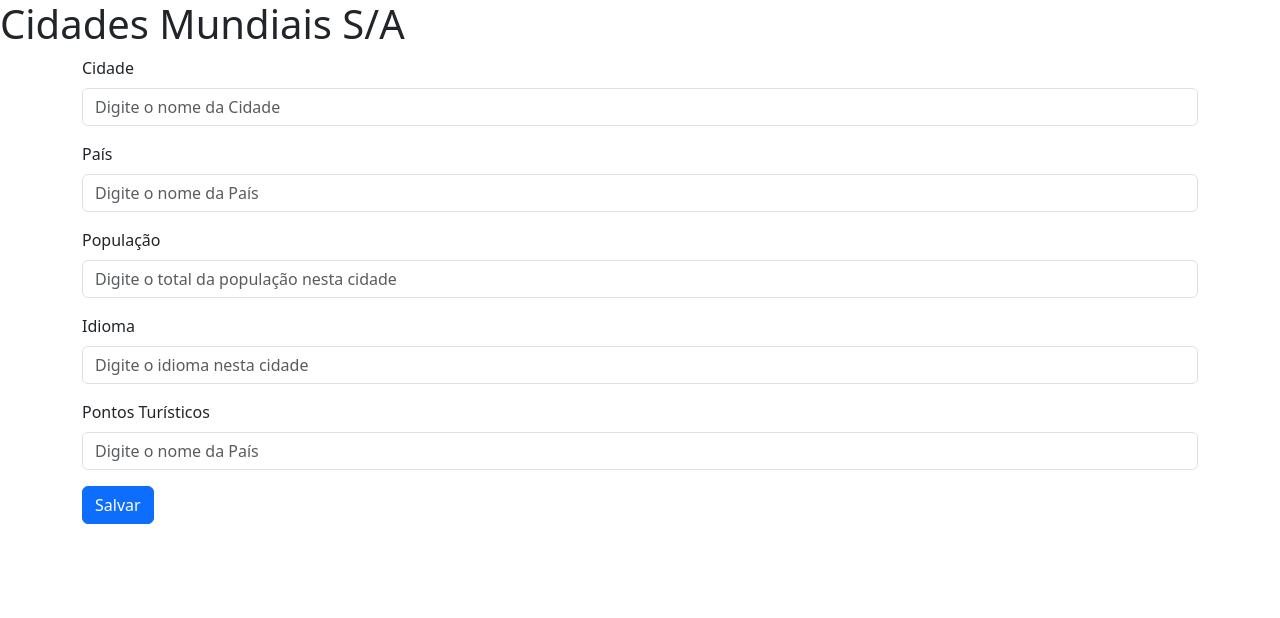
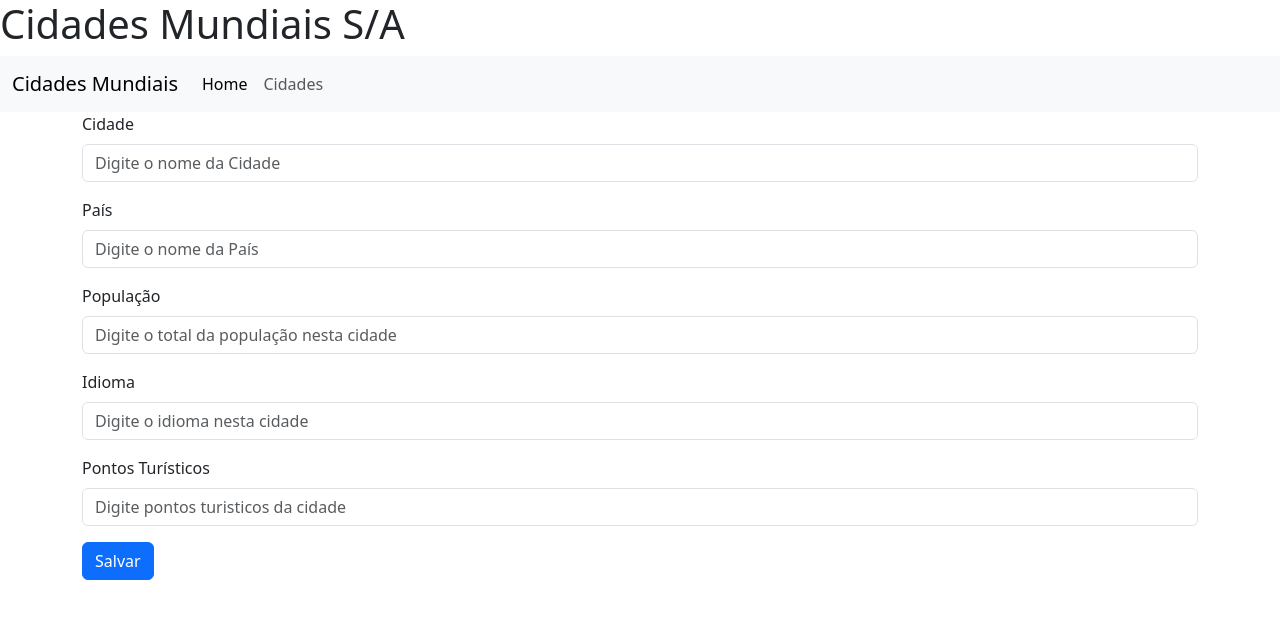
Before and after one commit to ivoosa7/CitiesProject, an Angular app: page /cidade in a window 1280 px wide. Shown: the top 618 px of the page. Built offline with nearby package versions, Linux system fonts and the light colour scheme.

Commit message:
CRUD it's Working

```diff
--- a/src/app/app-routing.module.ts
+++ b/src/app/app-routing.module.ts
@@ -1,13 +1,15 @@
+import { HomeComponent } from './home/home.component';
 import { NgModule } from '@angular/core';
 import { RouterModule, Routes } from '@angular/router';
 import { FormCidadesComponent } from './form-cidades/form-cidades.component';
 import { TableCidadesComponent } from './table-cidades/table-cidades.component';
 
 const routes: Routes = [
-  {path: '', redirectTo:'/cidades', pathMatch:'full'},
+  {path: '', redirectTo:'/home', pathMatch:'full'},
   {path: 'cidades', component: TableCidadesComponent},
   {path: 'cidade/:id', component: FormCidadesComponent},
-  {path: 'cidade', component: FormCidadesComponent}
+  {path: 'cidade', component: FormCidadesComponent},
+  {path: 'home', component: HomeComponent}
 ];
 
 @NgModule({
--- a/src/app/app.component.html
+++ b/src/app/app.component.html
@@ -1,2 +1,3 @@
 <H1>Cidades Mundiais S/A</H1>
+<app-navbar></app-navbar>
 <router-outlet></router-outlet>
--- a/src/app/app.module.ts
+++ b/src/app/app.module.ts
@@ -8,12 +8,16 @@ import { FormCidadesComponent } from './form-cidades/form-cidades.component';
 import { NgbModule } from '@ng-bootstrap/ng-bootstrap';
 import { HttpClientModule } from '@angular/common/http';
 import { ReactiveFormsModule } from '@angular/forms';
+import { NavbarComponent } from './navbar/navbar.component';
+import { HomeComponent } from './home/home.component';
 
 @NgModule({
   declarations: [
     AppComponent,
     TableCidadesComponent,
-    FormCidadesComponent
+    FormCidadesComponent,
+    NavbarComponent,
+    HomeComponent
   ],
   imports: [
     BrowserModule,
--- a/src/app/form-cidades/form-cidades.component.html
+++ b/src/app/form-cidades/form-cidades.component.html
@@ -34,11 +34,21 @@
     </div>
     <div class="mb-3">
       <label for="turism" class="form-label">Pontos Turísticos</label>
-      <input  formControlName="turism"
+      <select
+              *ngIf="isEditMode"
+              class="form-select" aria-label="Default select example">
+              <option selected>Open this select menu</option>
+              <option value="1">One</option>
+              <option value="2">Two</option>
+              <option value="3">Three</option>
+      </select>
+      <input
+              *ngIf="!isEditMode"
+              formControlName="turism"
               type="text"
               class="form-control"
               id="turism"
-              placeholder="Digite o nome da País">
+              placeholder="Digite pontos turisticos da cidade">
     </div>
     <button
       *ngIf="isEditMode"
--- /dev/null
+++ b/src/app/home/home.component.css
@@ -0,0 +1,3 @@
+.container{
+  background-color: aqua;
+}
--- /dev/null
+++ b/src/app/home/home.component.html
@@ -0,0 +1,3 @@
+<div class="container">
+
+</div>
--- /dev/null
+++ b/src/app/navbar/navbar.component.html
@@ -0,0 +1,14 @@
+<nav class="navbar navbar-expand-lg bg-body-tertiary">
+  <div class="container-fluid">
+    <a class="navbar-brand" [routerLink]="['cidades']">Cidades Mundiais</a>
+    <button class="navbar-toggler" type="button" data-bs-toggle="collapse" data-bs-target="#navbarNavAltMarkup" aria-controls="navbarNavAltMarkup" aria-expanded="false" aria-label="Toggle navigation">
+      <span class="navbar-toggler-icon"></span>
+    </button>
+    <div class="collapse navbar-collapse" id="navbarNavAltMarkup">
+      <div class="navbar-nav">
+        <a class="nav-link active" aria-current="page" [routerLink]="['home']">Home</a>
+        <a class="nav-link" [routerLink]="['cidades']">Cidades</a>
+      </div>
+    </div>
+  </div>
+</nav>
```
Also changed, not shown: src/app/home/home.component.ts (added, +10 -0 lines), src/app/navbar/navbar.component.ts (added, +10 -0 lines), src/app/navbar/navbar.component.css (added), 2 other files (tests, documents, lock files or other folders).
